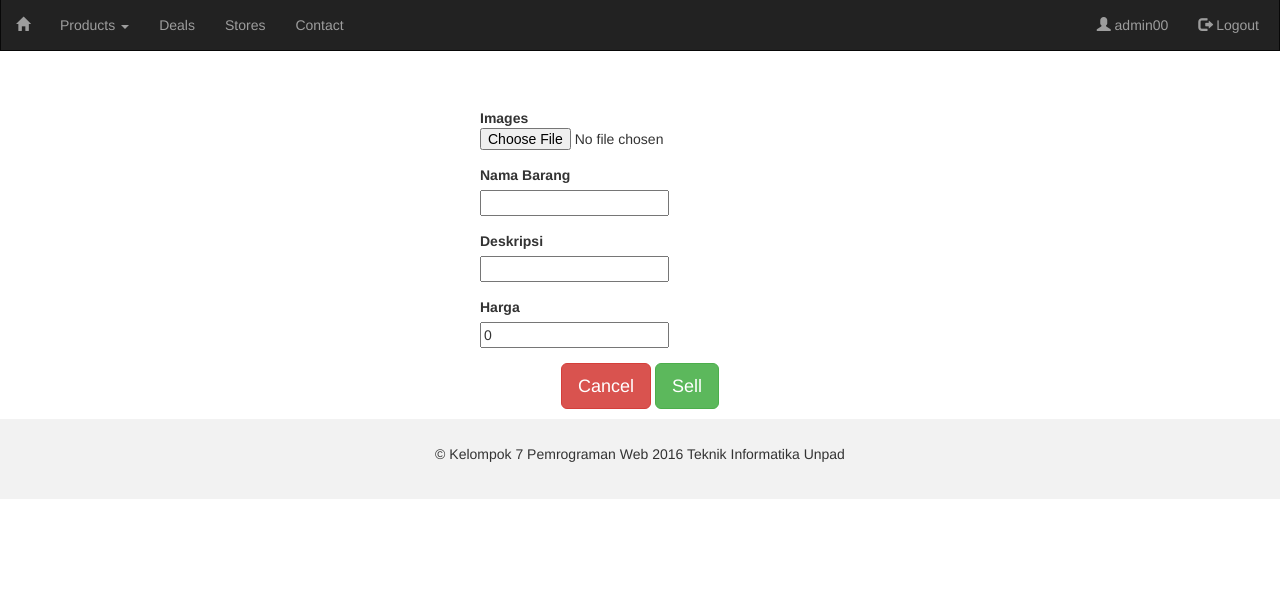
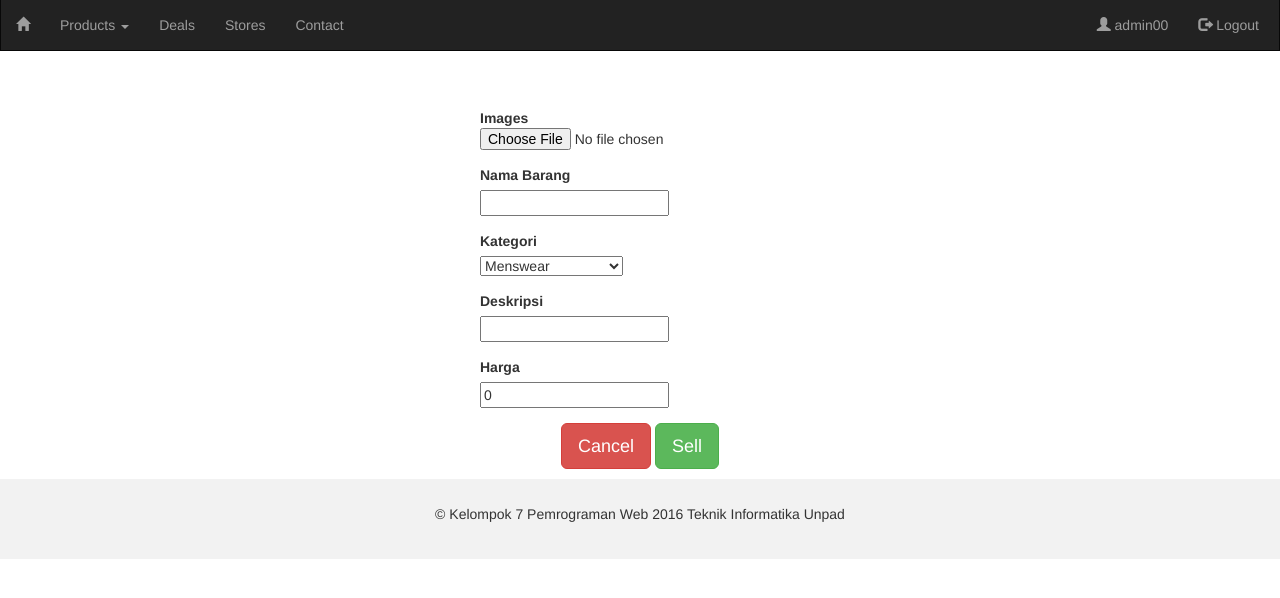
Before and after one commit to fatanisti/Final-Task-PW, a CodeIgniter app: page /PakJuLiStore/index.php/user/sell in a window 1280 px wide. Shown: the part 145-743 px from the top of the page. Run offline with CodeIgniter, Linux system fonts and the light colour scheme; a user stored in the database is signed in; some libraries are stand-ins or nearby versions.

Commit message:
tambahin select kategori

```diff
--- a/application/views/sell_item.php
+++ b/application/views/sell_item.php
@@ -18,6 +18,21 @@ if (!isset($_SESSION['user_name'])) {
 			<div class="cols-sm-10">
 				<div class="input-group">
 				<input type="text" name="nama_barang">
+				</div>
+			</div>
+		</div>
+		<div class="form-group">
+			<label for="kategori" class="cols-sm-2">Kategori</label>
+			<div class="cols-sm-10">
+				<div class="input-group">
+					<select>
+						<option value="Menswear">Menswear</option>
+						<option value="Womenswear">Womenswear</option>
+						<option value="Dress">Dress</option>
+						<option value="Shoes For Men">Shoes For Men</option>
+						<option value="Shoes For Womem">Shoes For Womem</option>
+						<option value="Accessories">Accessories</option>
+					</select>
 				</div>
 			</div>
 		</div>
```
